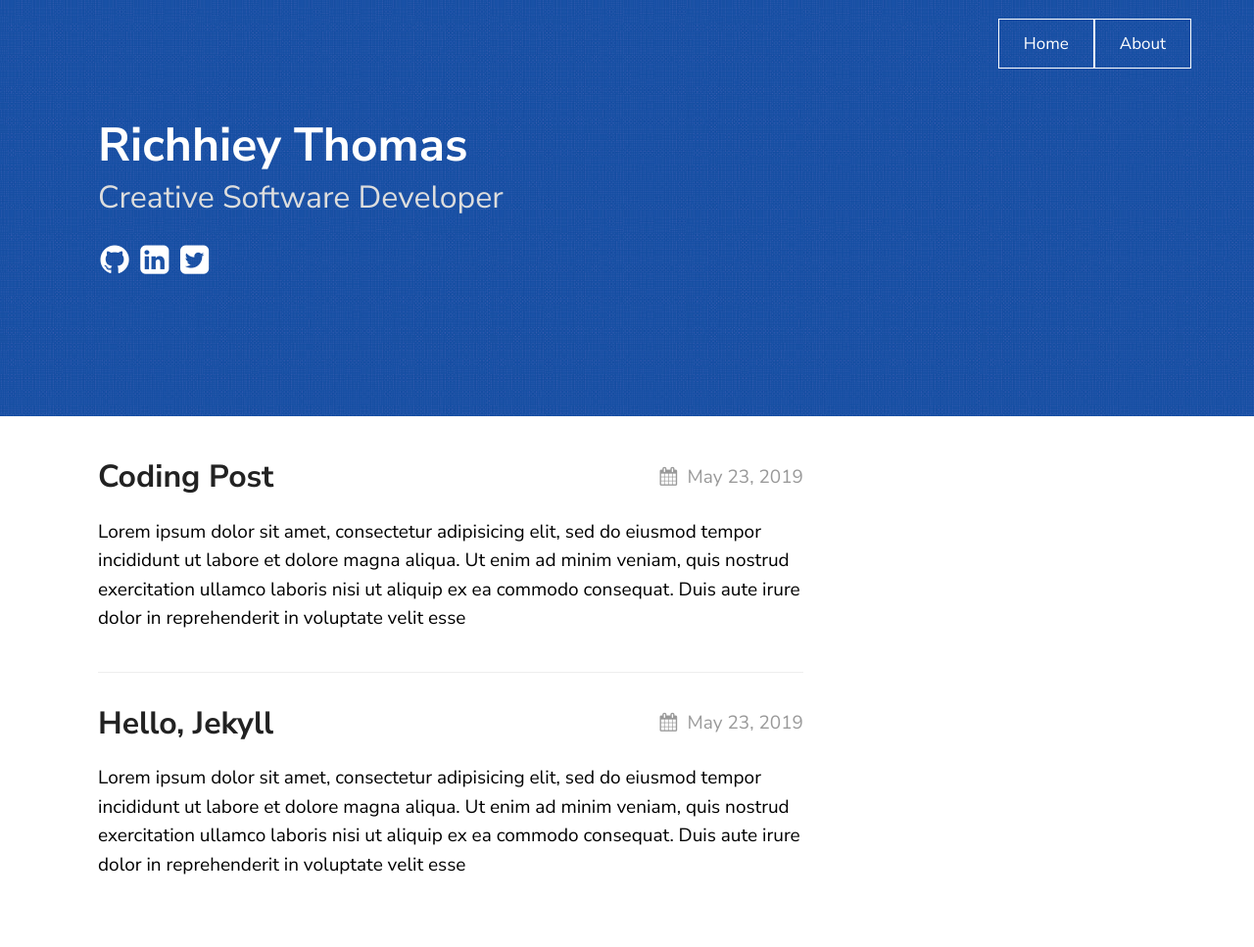
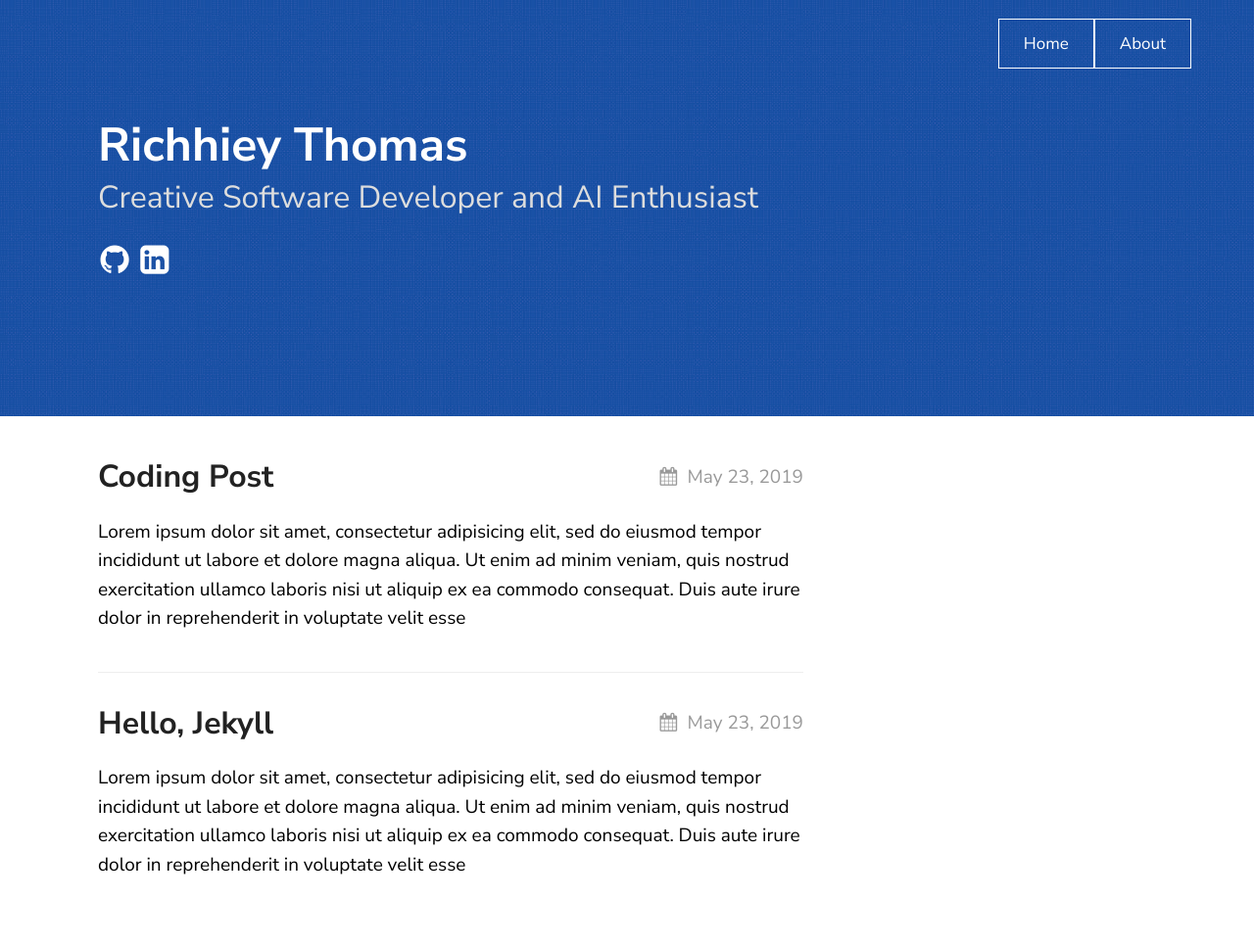
Before and after one commit to richhiey/richhiey.github.io, a Jekyll site: the page built from index.md, in a window 1280 px wide. Shown: the whole page at 98% size. Built offline with Jekyll 4.4.1, drawn with Linux system fonts in a browser that asks for light colours; some of the changed lines change nothing that is shown.

Commit message:
update theme

```diff
--- a/_config.yml
+++ b/_config.yml
@@ -1,6 +1,6 @@
 title: Richhiey's Home
 author: GitHub User
-email: your-email@domain.com
+email: richhiey1996@gmail.com
 description: > # this means to ignore newlines until "show_exerpts:"
   Write an awesome description for your new site here. You can edit this
   line in _config.yml. It will appear in your document head meta (for
@@ -18,7 +18,7 @@ sass:
 permalink: /posts/:title/
 texture:
   title: Richhiey Thomas
-  tagline: Creative Software Developer
+  tagline: Creative Software Developer and AI Enthusiast
   date_format: "%b %-d, %Y"
   style: blue
   showNav: true
@@ -26,7 +26,7 @@ texture:
 
   # generate social links in footer
   social_links:
-    twitter: richhiey
+    facebook: richhiey
     github:  richhiey1996
     linkedIn: in/richhiey
     rss: rss
```
